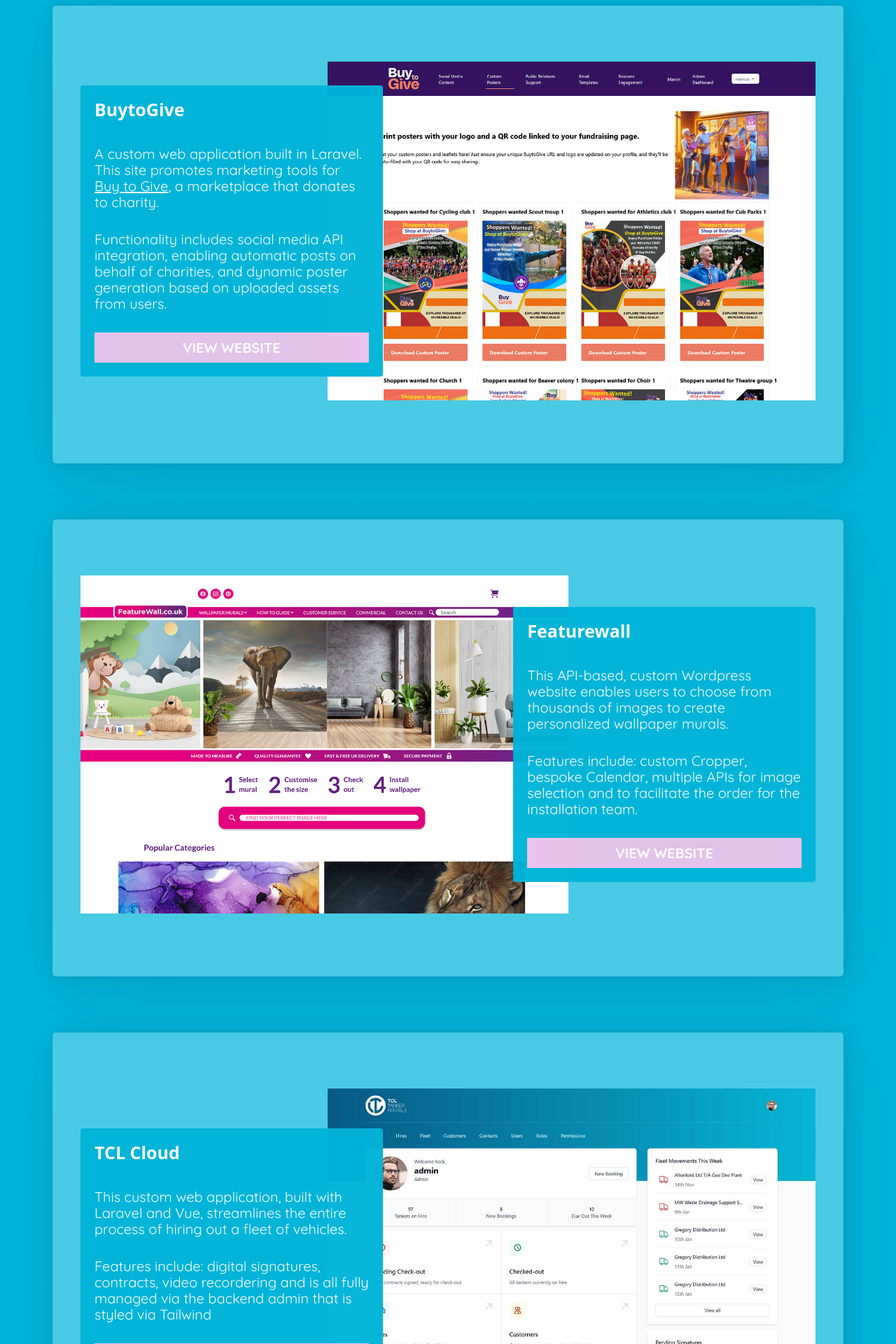
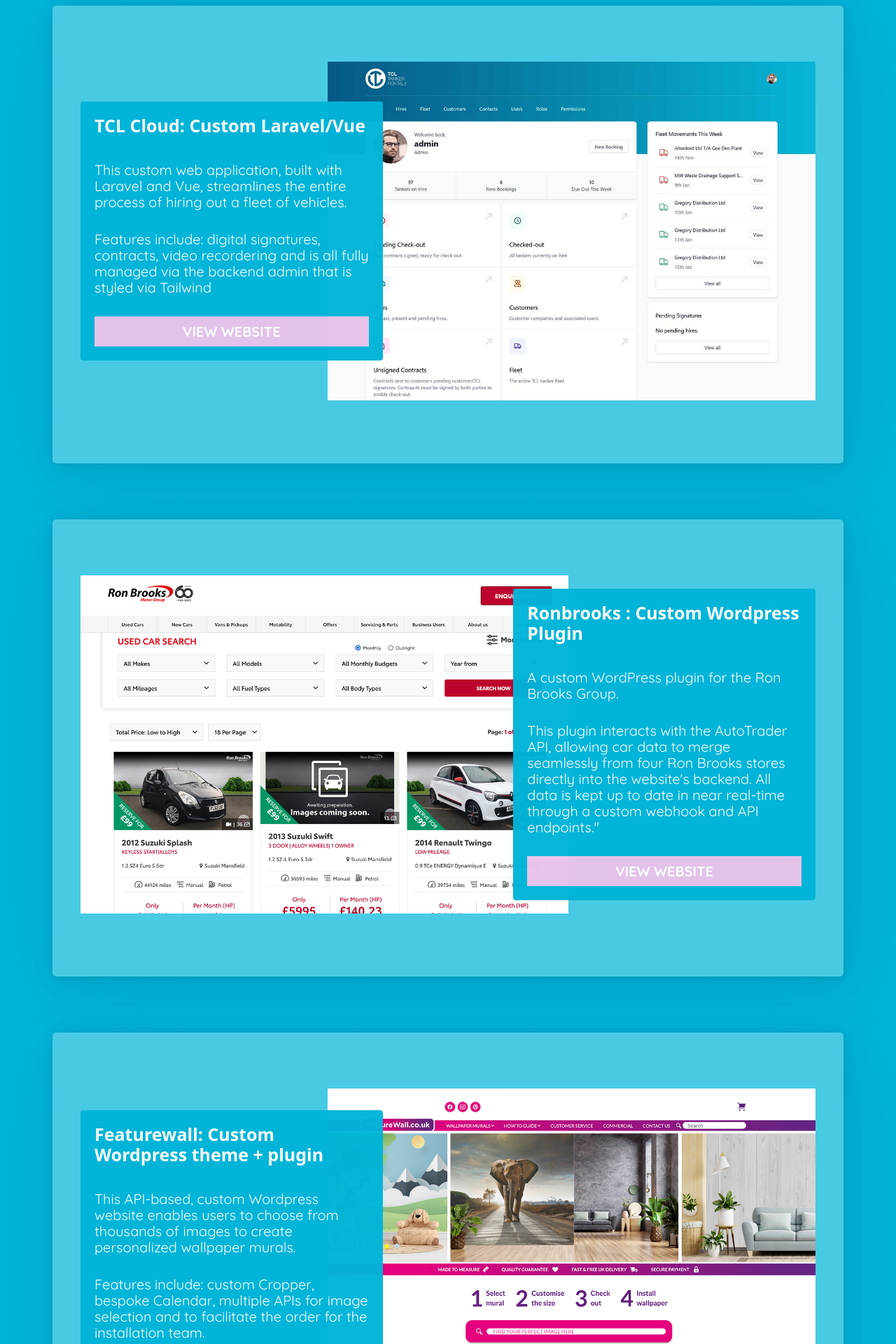
Before and after one commit to linear5ky/portfolio-2023, a Next.js app: page / in a window 1280 px wide. Shown: the part 1720-3640 px from the top of the page at 70% size. Built offline with nearby package versions, Linux system fonts and the light colour scheme.

Commit message:
feat: add new project

```diff
--- a/constants/Projects.js
+++ b/constants/Projects.js
@@ -1,45 +1,125 @@
+import { Fragment } from "react";
+const projects = {
+  items: [
+    {
+      name: "Elitesie: Custom Laravel/Vue",
+      description: (
+        <Fragment>
+          <p>
+            A custom web application built in Laravel and Vue. This site helps
+            to digitise health and safety reports that are undertaken by
+            hundreds of schools across the Midlands area.
+          </p>{" "}
+          <p>
+            Functionality includes digital signatures, customised data tables
+            and a full admin interface that manages everything.
+          </p>
+        </Fragment>
+      ),
+      image: "/images/portfolio-elite.jpg",
+      href: "https://caretakersapp.elitesie.uk/",
+    },
 
-import {Fragment} from 'react'
-const projects= {
-    items: [
-        {
-            name: 'Elitesie for Caretakers',
-            description: <Fragment><p>A custom web application built in Laravel and Vue. This site helps to digitise health and safety reports that are undertaken by hundreds of schools across the Midlands area.</p> <p>Functionality includes digital signatures, customised data tables and a full admin interface that manages everything.</p></Fragment>,
-            image: '/images/portfolio-elite.jpg',
-            href:   'https://caretakersapp.elitesie.uk/',
-        },
-        {
-            name: 'BuytoGive',
-            description: <Fragment><p>A custom web application built in Laravel. This site promotes marketing tools for <a href="https://buytogive.co.uk/" target="_blank">Buy to Give</a>, a marketplace that donates to charity.</p><p> Functionality includes social media API integration, enabling automatic posts on behalf of charities, and dynamic poster generation based on uploaded assets from users.</p></Fragment>,
-            image: '/images/portfolio-btg.jpg',
-            href:   'https://www.btgmarketing.co.uk/',
-        },
+    {
+      name: "TCL Cloud: Custom Laravel/Vue",
+      description: (
+        <Fragment>
+          <p>
+            This custom web application, built with Laravel and Vue, streamlines
+            the entire process of hiring out a fleet of vehicles.
+          </p>{" "}
+          <p>
+            {" "}
+            Features include: digital signatures, contracts, video recordering
+            and is all fully managed via the backend admin that is styled via
+            Tailwind
+          </p>
+        </Fragment>
+      ),
+      image: "/images/portfolio-tcl.jpg",
+      href: "https://tanker.cloud",
+    },
 
-            {
-            name: 'Featurewall',
-            description: <Fragment><p>This API-based, custom Wordpress website enables users to choose from thousands of images to create personalized wallpaper murals. </p><p> Features include: custom Cropper,  bespoke Calendar, multiple APIs for image selection and to facilitate the order for the installation team.</p></Fragment>,
-            image: '/images/portfolio-imdecor2.png',
-            href:   'https://featurewall.co.uk/',
-        },
-       {
-            name:   'TCL Cloud',
-            description: <Fragment><p>This custom web application, built with Laravel and Vue, streamlines the entire process of hiring out a fleet of vehicles.</p> <p> Features include: digital signatures, contracts, video recordering and is all fully managed via the backend admin that is styled via Tailwind</p></Fragment>,
-            image: '/images/portfolio-tcl.jpg',
-            href:   'https://tanker.cloud',
-        },
-        {
-            name: 'Follwells',
-            description: <Fragment><p>This custom WordPress plugin integrates with the Expert Agent API to fetch and store property listings</p> <p>Features include: custom frontend theme with custom property filtering, plugin to manage listings and automatic scheduler for property imports. </p></Fragment>,
-            image: '/images/portfolio-follwells.jpg',
-            href:   'https://follwells.co.uk/properties-for-sale/',
-        },
+    {
+      name: "Ronbrooks : Custom Wordpress Plugin",
+      description: (
+        <Fragment>
+          <p>A custom WordPress plugin for the Ron Brooks Group. </p>
+          <p>
+            This plugin interacts with the AutoTrader API, allowing car data to
+            merge seamlessly from four Ron Brooks stores directly into the
+            website's backend. All data is kept up to date in near real-time
+            through a custom webhook and API endpoints."
+          </p>
+        </Fragment>
+      ),
+      image: "/images/portfolio-rb.png",
+      href: "https://www.ronbrooks.co.uk/",
+    },
 
+    {
+      name: "Featurewall: Custom Wordpress theme + plugin",
+      description: (
+        <Fragment>
+          <p>
+            This API-based, custom Wordpress website enables users to choose
+            from thousands of images to create personalized wallpaper murals.{" "}
+          </p>
+          <p>
+            {" "}
+            Features include: custom Cropper, bespoke Calendar, multiple APIs
+            for image selection and to facilitate the order for the installation
+            team.
+          </p>
+        </Fragment>
+      ),
+      image: "/images/portfolio-imdecor2.png",
+      href: "https://featurewall.co.uk/",
+    },
 
+    {
+      name: "BuytoGive: Custom Laravel",
+      description: (
+        <Fragment>
+          <p>
+            A custom web application built in Laravel. This site promotes
+            marketing tools for{" "}
+            <a href="https://buytogive.co.uk/" target="_blank">
+              Buy to Give
+            </a>
+            , a marketplace that donates to charity.
+          </p>
+          <p>
+            {" "}
+            Functionality includes social media API integration, enabling
+            automatic posts on behalf of charities, and dynamic poster
+            generation based on uploaded assets from users.
+          </p>
+        </Fragment>
+      ),
+      image: "/images/portfolio-btg.jpg",
+      href: "https://www.btgmarketing.co.uk/",
+    },
 
-    ]
-
+    {
+      name: "Follwells: Custom Wordpress plugin and theme",
+      description: (
+        <Fragment>
+          <p>
+            This custom WordPress plugin integrates with the Expert Agent API to
+            fetch and store property listings
+          </p>{" "}
+          <p>
+            Features include: custom frontend theme with custom property
+            filtering, plugin to manage listings and automatic scheduler for
+            property imports.{" "}
+          </p>
+        </Fragment>
+      ),
+      image: "/images/portfolio-follwells.jpg",
+      href: "https://follwells.co.uk/properties-for-sale/",
+    },
+  ],
 };
 
-
-
 export default projects;
```
Also changed, not shown: public/images/favicon.png (added), public/images/portfolio-rb.png (added).
